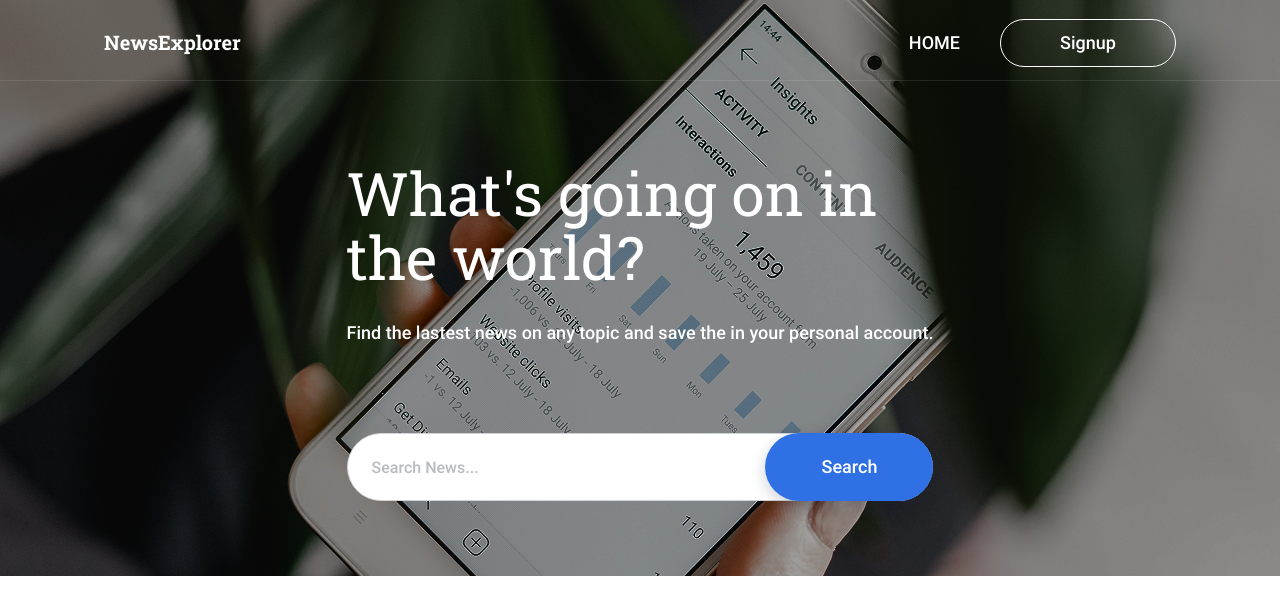
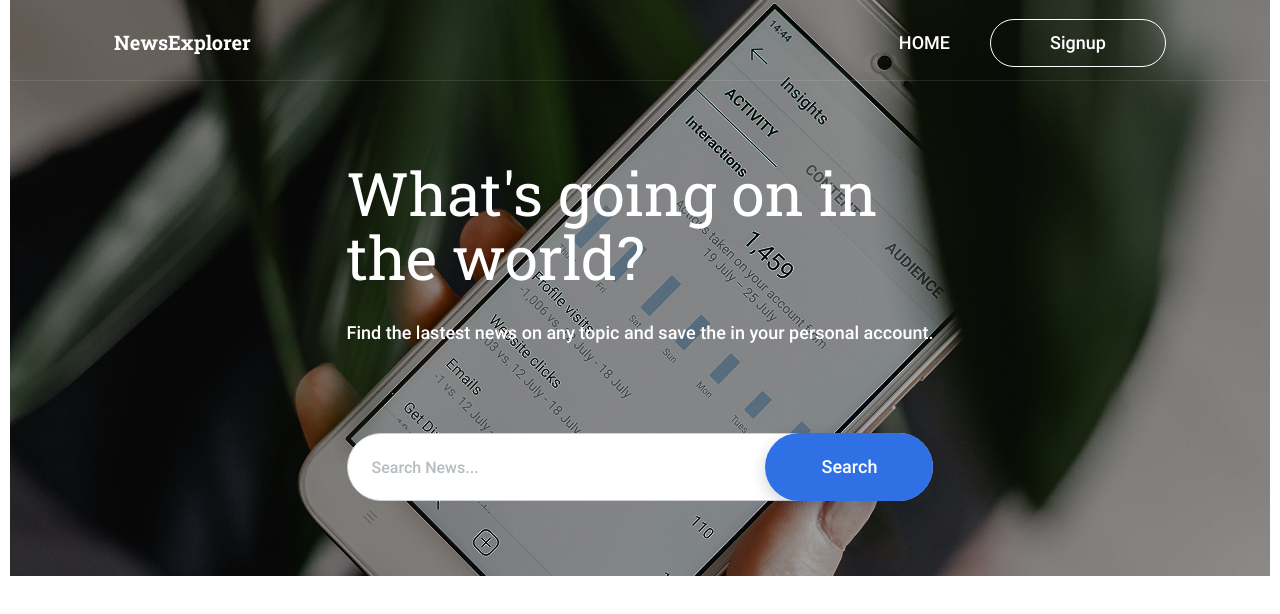
Before and after one commit to cdmstr-kev/news-explorer-frontend, a React (Vite) app: page / in a window 1280 px wide. Shown: the top 614 px of the page. Built offline with nearby package versions, Linux system fonts and the light colour scheme.

Commit message:
style: add padding on left and right

```diff
--- a/src/components/App/App.css
+++ b/src/components/App/App.css
@@ -2,6 +2,7 @@
   max-width: 1440px;
   margin-right: auto;
   margin-left: auto;
+  padding: 0 10px 0 10px;
 }
 
 .app__content {
```
